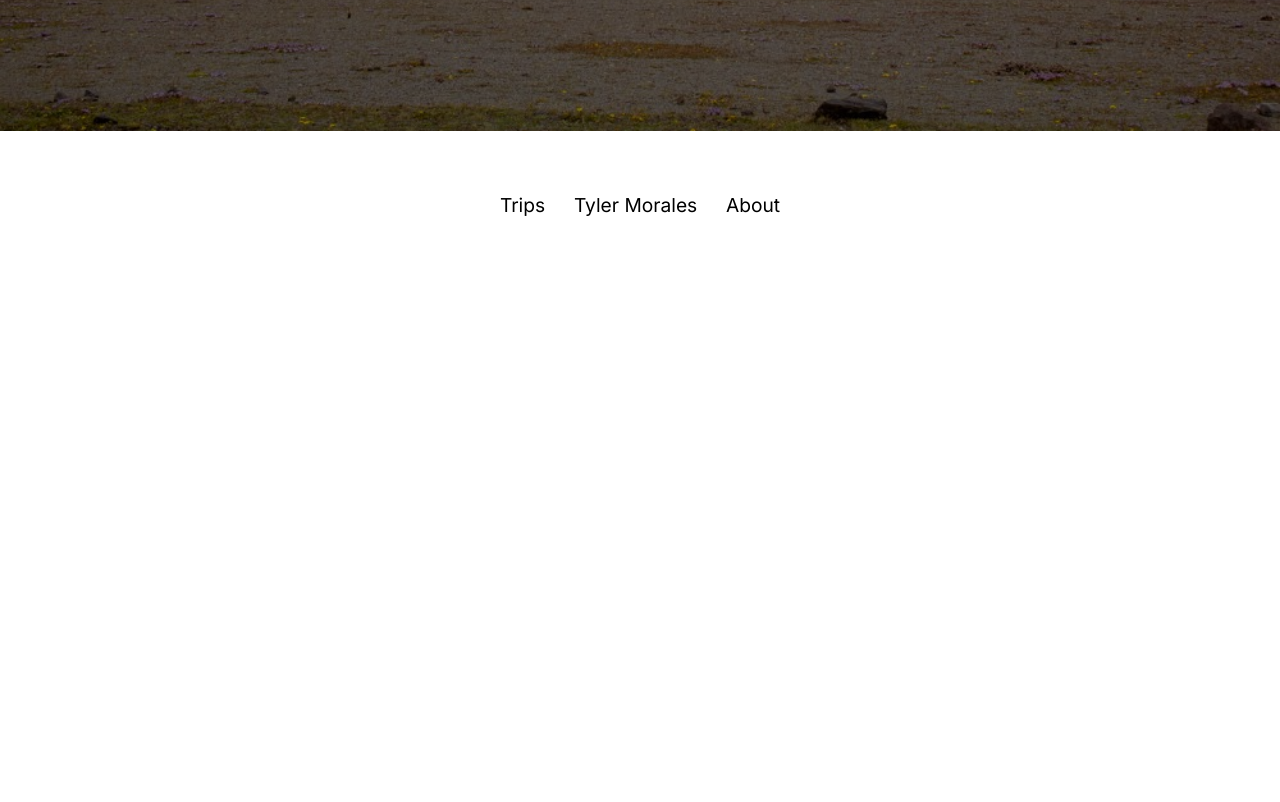
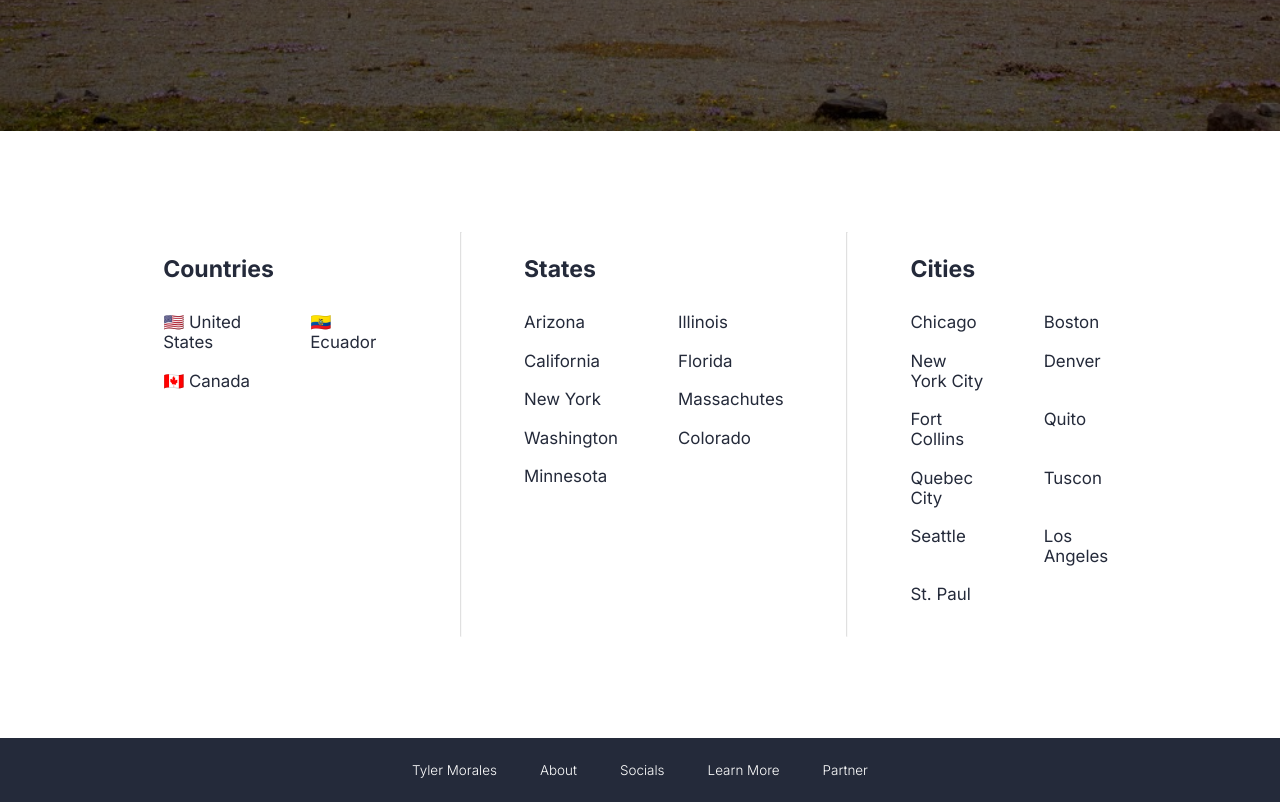
Before and after one commit to tyler-morales/travelBlog, a website: page index.html in a window 1280 px wide. Shown: the part 1469-2271 px from the top of the page. Before the commit the page ends 1749 px from the top, so only its background shows below. Drawn offline with Linux system fonts and the light colour scheme.

Commit message:
add footer and destination list

```diff
--- a/index.html
+++ b/index.html
@@ -42,11 +42,12 @@
                 </a>
             </div>
         </div>
-       <a href="#fader"><div class="scroll-down">
-            <h6 class="scroll-down--text">scroll down</h6>
-            <i class="fa fa-angle-down"></i>
-        </div>
-    </a>
+        <a href="#fader">
+            <div class="scroll-down">
+                <h6 class="scroll-down--text">scroll down</h6>
+                <i class="fa fa-angle-down"></i>
+            </div>
+        </a>
     </div>
 
     <!-- destinations -->
@@ -57,11 +58,37 @@
     </div>
 
 
-    <footer>
-        <li>Trips</li>
-        <li>Tyler Morales</li>
-        <li>About</li>
+    <section class="location-list">
+        <div class="location-list__section">
+            <h4 class="location-list__section--title">Countries</h4>
+            <ul class="location-list__section__items">
+                <li class="location-list__section__items--item">🇺🇸 United States</li>
+                <li class="location-list__section__items--item">🇪🇨 Ecuador</li>
+                <li class="location-list__section__items--item">🇨🇦 Canada</li>
+            </ul>
+        </div>
+        <hr>
+        <div class="location-list__section">
+            <h4 class="location-list__section--title">States</h4>
+            <ul class="location-list__section__items" id="states"></ul>
+        </div>
+        <hr>
+        <div class="location-list__section">
+            <h4 class="location-list__section--title">Cities</h4>
+            <ul class="location-list__section__items" id="cities"></ul>
+        </div>
+    </section>
+
+    <footer class="footer">
+        <ul class="footer__links">
+            <li class="footer__links--item">Tyler Morales</li>
+            <li class="footer__links--item">About</li>
+            <li class="footer__links--item">Socials</li>
+            <li class="footer__links--item">Learn More</li>
+            <li class="footer__links--item">Partner</li>
+        </ul>
     </footer>
+
 
 
     <script src="js/functions.js"></script>
--- a/js/functions.js
+++ b/js/functions.js
@@ -1,16 +1,22 @@
-let doc = document,
-    M,
-    I,
-    hC,
-    aC,
-    rC,
-    isInt
+// POPULATEDESTINATION fn (create place list items)
+const populateDestination = (locationContainer, placesArr) => {
+    placesArr.forEach(placeVisited => {
+        //create li item for each el in arr
+        let listItem = document.createElement('li');
+        // assign array item name to list item
+        listItem.textContent = placeVisited
+        // add a style class to list item
+        listItem.classList.add('location-list__section__items--item')
+        // add each item to its parent
+        locationContainer.appendChild(listItem)
+    });
+
+    // return list of items
+    return locationContainer
+}
+
+// FADER TRANSITION
 addEventListener("load", () => {
-    M = tag => doc.createElement(tag)
-    I = id => doc.getElementById(id)
-    hC = (element, className) => {
-        return element.classList.contains(className)
-    }
     aC = (element, className, func) => {
         element.classList.add(className.trim())
         if (func) func(element)
@@ -31,8 +37,8 @@ addEventListener("load", () => {
         const places = []
         let place
         this.addPlace = (name, background, link) => {
-            const item = M("a"),
-                placeEl = M("div")
+            const item = document.createElement("a"),
+                placeEl = document.createElement("div")
             aC(placeEl, "fadeOut")
             placeEl.style.backgroundImage = 'linear-gradient(180deg, transparent, rgba(0, 0, 0, .5)),url("' + background + '")'
             item.textContent = name
@@ -61,7 +67,7 @@ addEventListener("load", () => {
     }
 
     //create locations
-    const fm = new FadeMaker(I("fader"), I("destinations"))
+    const fm = new FadeMaker(document.getElementById('fader'), document.getElementById('destinations'))
     fm.addPlace(
             "Equador",
             "images/ecuador-1.jpg",
--- a/js/scripts.js
+++ b/js/scripts.js
@@ -11,3 +11,16 @@ heroBtn.addEventListener('mouseleave', (e) => {
     arrowEl.classList.remove('arrow-hover')
     btnTextEl.classList.remove('btn-text-hover')
 })
+
+
+// add states
+let statesVisited = ['Arizona', 'Illinois', "California", 'Florida', 'New York', "Massachutes", 'Washington', 'Colorado', 'Minnesota']
+
+// add cities
+let citiesVisited = ['Chicago', 'Boston', "New York City", 'Denver', 'Fort Collins', 'Quito', 'Quebec City', 'Tuscon', 'Seattle', 'Los Angeles', 'St. Paul']
+
+let citiesEl = document.getElementById('cities')
+let statesEl = document.getElementById('states')
+
+populateDestination(citiesEl, citiesVisited, cities)
+populateDestination(statesEl, statesVisited, states)
--- /dev/null
+++ b/sass/3-components/_footer.scss
@@ -0,0 +1,62 @@
+.location-list {
+    display: flex;
+    justify-content: center;
+
+    color: #242A3A;
+    padding: var(--space-xxl);
+
+    @include breakpoint(md) {
+        display: grid;
+        grid-template-columns: 1fr;
+    }
+
+    @include breakpoint(sm) {
+        padding: var(--space-md)
+    }
+
+    &__section {
+        padding: var(--space-md) var(--space-xl);
+
+        @media (max-width: 1242px) {
+            padding: var(--space-md) var(--space-sm);
+        }
+
+        &--title {
+            margin-bottom: var(--space-md);
+        }
+
+        &__items {
+            display: grid;
+            gap: 10px 60px;
+            grid-template-columns: repeat(2, 1fr);
+
+            &--item {
+                font-size: .88em;
+            }
+        }
+    }
+
+    hr {
+        opacity: .3;
+    }
+}
+
+.footer {
+    &__links {
+        display: flex;
+        padding: var(--space-md) 30vw;
+        background: #242A3A;
+        justify-content: space-evenly;
+
+
+        &--item {
+            font-weight: 300;
+            color: white;
+            font-size: .7em;
+            margin: 0 15px;
+            text-align: center;
+            align-items: center;
+            display: flex;
+        }
+    }
+}
--- a/sass/5-pages/_index.scss
+++ b/sass/5-pages/_index.scss
@@ -61,7 +61,7 @@
 #fader,
 .fade {
     position: relative;
-    background-color: grey;
+    background-color: rgba(0, 0, 0, 0.383);
     display: flex;
     justify-content: center;
     align-items: center;
@@ -142,16 +142,6 @@
 
 
 
-footer {
-    display: flex;
-    justify-content: center;
-    margin: var(--space-xl) auto;
-
-    &>li {
-        margin: 0 var(--space-sm);
-    }
-}
-
 // global type attributes
 .caps-title {
     font-weight: 400;
--- a/sass/main.scss
+++ b/sass/main.scss
@@ -5,5 +5,6 @@
 @import "2-base/spacing";
 @import "2-base/typography";
 @import "3-components/btn";
+@import "3-components/footer";
 @import "3-components/nav";
 @import "5-pages/index";
```
Also changed, not shown: css/style.css.
